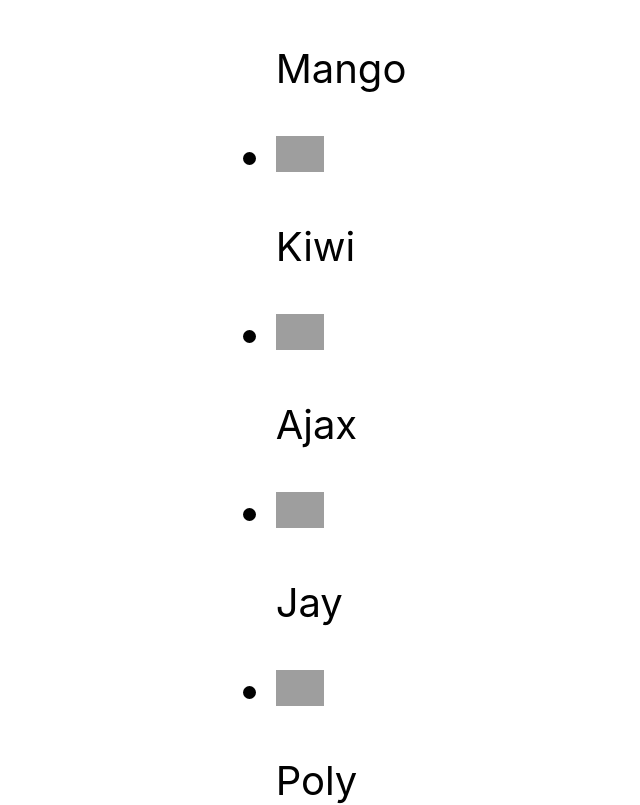
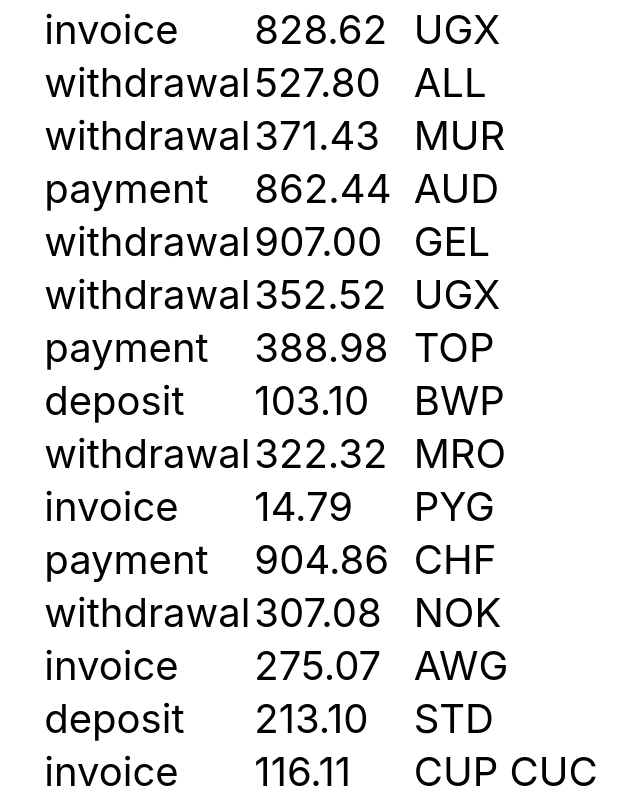
Before and after one commit to OlhaBuhun/react-hw-01-components, a React (Create React App) app: page / in a window 1280 px wide. Shown: the top 805 px of the page, without its empty margins (319-959 px from the left). Built offline with nearby package versions, Linux system fonts and the light colour scheme; grey boxes are pictures that could not be loaded.

Commit message:
component TransactionHistory

```diff
--- a/src/components/App.jsx
+++ b/src/components/App.jsx
@@ -1,8 +1,9 @@
-import { FriendList } from "./FriendList/FriendList";
+// import { FriendList } from "./FriendList/FriendList";
+import { TransactionHistory } from "./TransactionHistory/TransactionHistory";
 // import { ProfileStats } from "./ProfileStats/ProfileStats";
 // import { Statistics } from "./Statistics/Statistics";
 // import friends from '../friends.json';
-// import user from '../user.json';
+// import transaction from '../transaction.json';
 // import data from '../data.json';
 // import friends from 'friends.json'
 
@@ -21,7 +22,8 @@
     >
      {/* <ProfileStats props={user}/> */}
       {/* <Statistics  />  */}
-      <FriendList />
+      {/* <FriendList /> */}
+      <TransactionHistory />
     </div>
   );
 };
--- a/src/components/Statistics/Statistics.jsx
+++ b/src/components/Statistics/Statistics.jsx
@@ -9,7 +9,7 @@
   )
 }
 
-const CardStats = ({id, label, percentage}) => {
+const CardStats = ({label, percentage}) => {
   return (
     <li className="item">
       <span className="label">{label}</span>
--- /dev/null
+++ b/src/components/TransactionHistory/TransactionHistory.jsx
@@ -0,0 +1,65 @@
+import PropTypes from 'prop-types';
+import transaction from '../../transactions.json';
+
+const Thead =() => {
+  return (
+    <thead>
+    <tr>
+      <th>Type</th>
+      <th>Amount</th>
+      <th>Currency</th>
+    </tr>
+  </thead>
+  )
+}
+
+const CardTransaction = ({type, amount, currency}) => {
+  return (
+    <tr>
+        <td>{type}</td>
+        <td>{amount}</td>
+        <td>{currency}</td>
+      </tr>
+  )
+}
+
+const Tbody = ({items}) => {
+  return (
+    <tbody>
+     {items.map(({id, type, amount, currency}) => (
+        <CardTransaction
+          key={id}
+          type={type}
+          amount={amount}
+          currency={currency}
+        />
+     ))}
+    </tbody>
+  )
+}
+
+export const TransactionHistory = () => {
+  return (
+    <table className="transaction-history">
+     <Thead />
+     <Tbody items={transaction}/>
+    </table>
+  )
+}
+
+CardTransaction.propTypes = {
+  type: PropTypes.string.isRequired,
+  amount: PropTypes.string.isRequired,
+  currency: PropTypes.string.isRequired
+}
+
+TransactionHistory.propTypes = {
+  items: PropTypes.arrayOf(
+    PropTypes.exact({
+      id: PropTypes.string.isRequired,
+      type: PropTypes.string.isRequired,
+      amount: PropTypes.string.isRequired,
+      currency: PropTypes.string.isRequired,
+    })
+  )
+}
```
